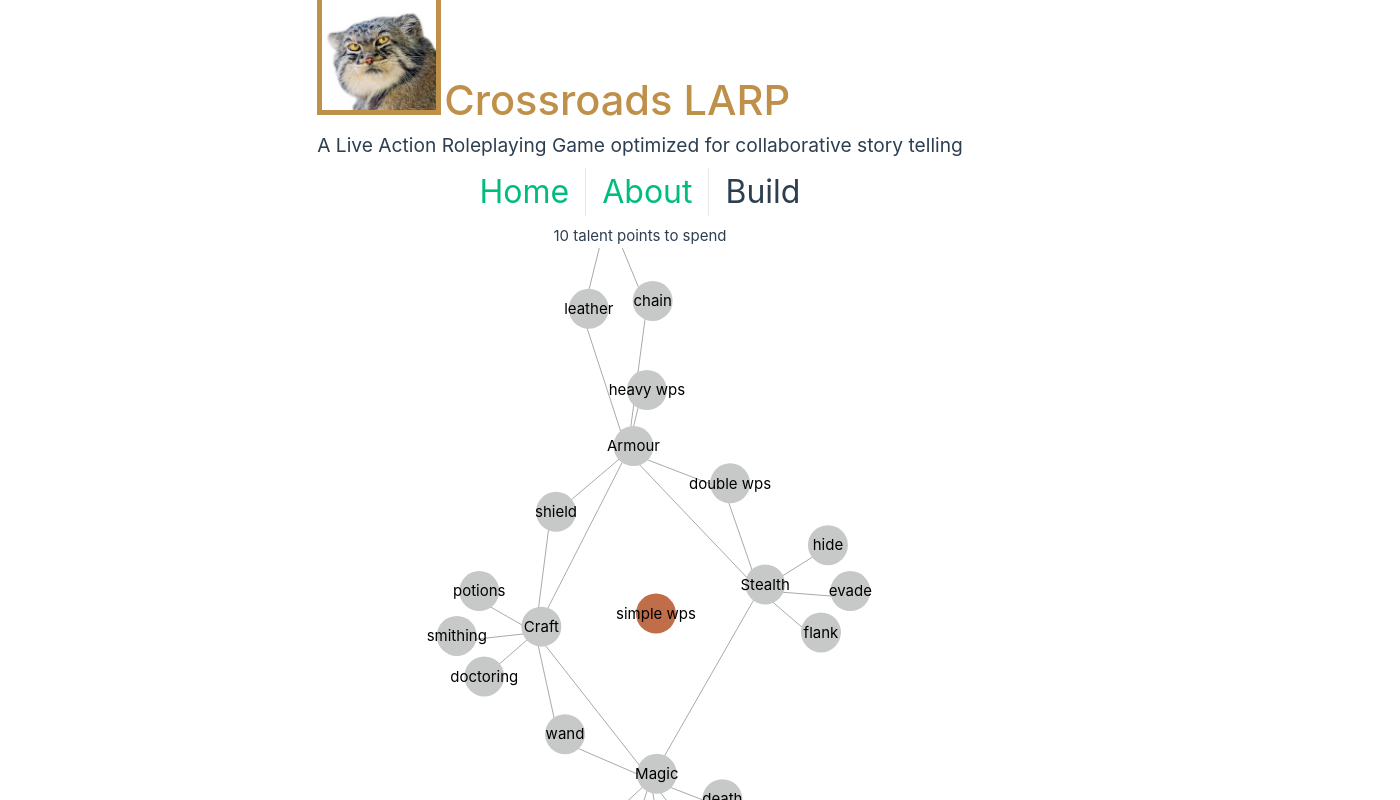
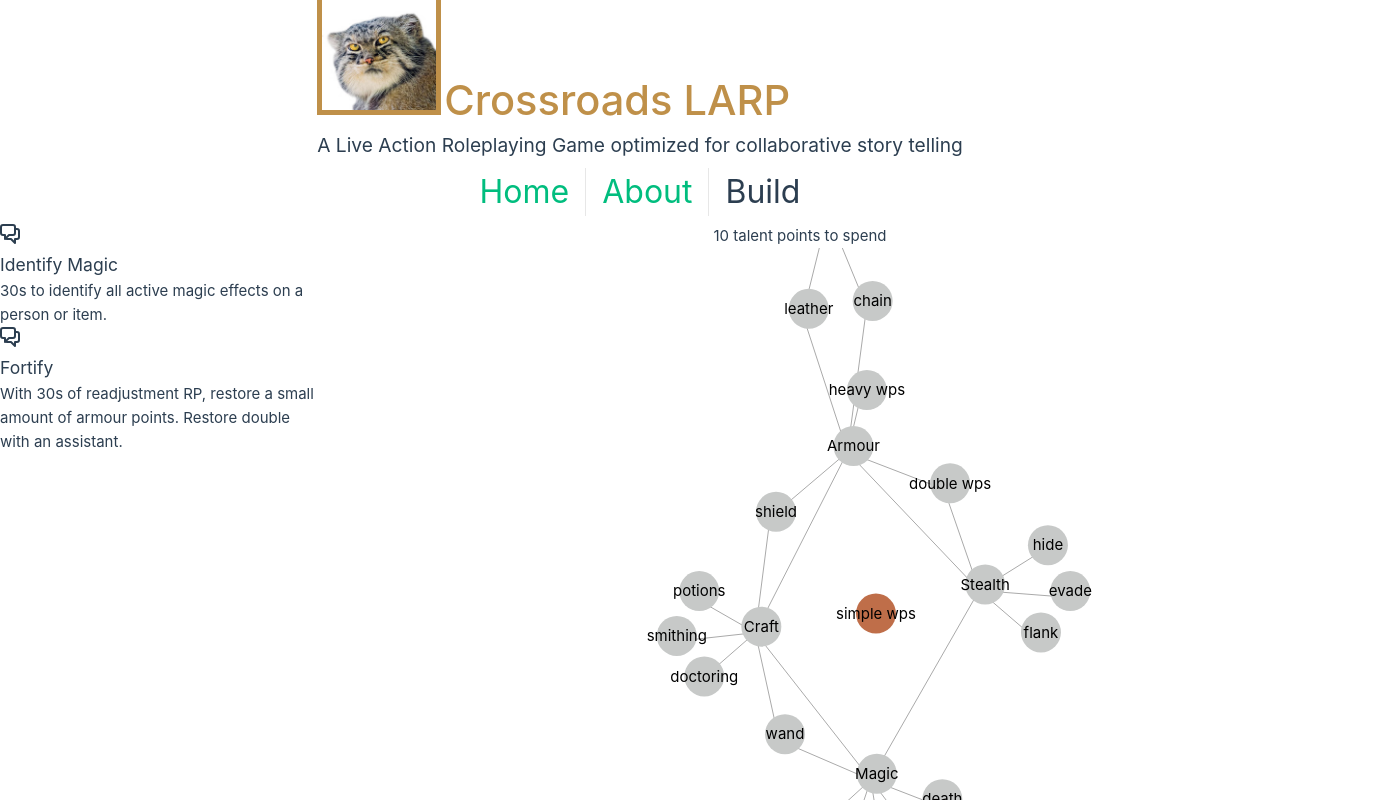
Before and after one commit to siobhan-buck/crossroads-logistics, a Vue app: page /build in a window 1280 px wide. Shown: the top 800 px of the page, 1400 px wide, since content can reach past the window. Built offline with nearby package versions, Linux system fonts and the light colour scheme.

Commit message:
added first pass for skills pannel

```diff
--- a/src/assets/main.css
+++ b/src/assets/main.css
@@ -21,6 +21,10 @@ a,
   }
 }
 
+.flex-container{
+  display: flex;
+}
+
 /* @media (min-width: 1024px) {
   body {
     display: flex;
--- a/src/assets/skill_list.json
+++ b/src/assets/skill_list.json
@@ -5,5 +5,12 @@
         "talents": [1],
         "description": "30s to identify all active magic effects on a person or item.",
         "cost": 1
+    },
+    {
+        "id": 2,
+        "name": "Fortify",
+        "talents": [12, 13, 14],
+        "description": "With 30s of readjustment RP, restore a small amount of armour points. Restore double with an assistant.",
+        "cost": 1
     }
 ]
--- a/src/assets/talent_web.json
+++ b/src/assets/talent_web.json
@@ -28,7 +28,7 @@
     },
     {
       "id": 7,
-      "name": "contract"
+      "name": "maze"
     },
     {
       "id": 8,
--- /dev/null
+++ b/src/components/SkillItem.vue
@@ -0,0 +1,13 @@
+<template>
+  <div class="item">
+    <i>
+      <slot name="icon"></slot>
+    </i>
+    <div class="details">
+      <h3>
+        <slot name="heading"></slot>
+      </h3>
+      <slot></slot>
+    </div>
+  </div>
+</template>
--- /dev/null
+++ b/src/components/SkillPannel.vue
@@ -0,0 +1,20 @@
+<script setup lang='ts'>
+import SkillItem from './SkillItem.vue';
+import CommunityIcon from './icons/IconCommunity.vue'
+import type { SkillData } from '../stores/builder.types';
+import skillList from '../assets/skill_list.json';
+
+const data: Array<SkillData> = skillList;
+</script>
+
+<template>
+    <div>
+        <SkillItem v-for="skill in data">
+            <template #icon>
+                <CommunityIcon />
+            </template>
+            <template #heading>{{ skill.name }}</template>
+            {{ skill.description }}
+        </SkillItem>
+    </div>
+</template>
--- a/src/components/TalentWeb.vue
+++ b/src/components/TalentWeb.vue
@@ -1,7 +1,7 @@
 <script setup lang='ts'>
 import * as d3 from 'd3';
 import { useTemplateRef, onMounted } from 'vue';
-import type {WebData as WebData, WebLink, WebNode} from '../stores/builder.types';
+import type {WebData, WebLink, WebNode} from '../stores/builder.types';
 import webData from '../assets/talent_web.json';
 
 
--- a/src/views/BuilderView.vue
+++ b/src/views/BuilderView.vue
@@ -1,8 +1,10 @@
 <script setup lang="ts">
-import { ref } from 'vue';
+import { useTemplateRef, ref, onMounted } from 'vue';
 import TalentWeb from '../components/TalentWeb.vue';
 import TalentPoints from '../components/TalentPoints.vue';
+import SkillPannel from '@/components/SkillPannel.vue';
 
+const templateRef = useTemplateRef('my-diagram');
 const talentPoints = ref(10);
 const talentsTaken = new Set();
 
@@ -12,11 +14,32 @@ var toggle = (id: number) => {
   talentPoints.value = 10 - talentsTaken.size;
 }
 
+onMounted(() => {
+  console.log(templateRef.value?.offsetWidth);
+})
+
 </script>
 
 <template>
   <main>
-    <TalentPoints v-bind:points="talentPoints" />
-    <TalentWeb @node-toggled="toggle" :width=1080 :height=720 />
+    <div class="flex-container">
+      <div class="skills-pannel">
+        <SkillPannel />
+      </div>
+      <div class="talents-diagram" ref="my-diagram">
+        <TalentPoints v-bind:points="talentPoints" />
+        <TalentWeb @node-toggled="toggle" :width=1080 :height=720 />
+      </div>
+    </div>
   </main>
 </template>
+
+<style>
+.skills-pannel {
+  width: 25%;
+}
+
+.talents-diagram {
+  width: 75%;
+}
+</style>
```
